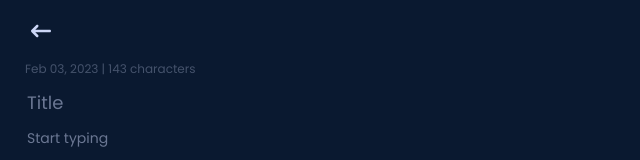
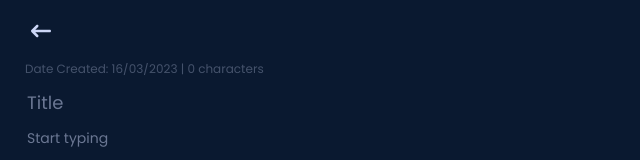
Before and after one commit to barreyrojohnmiko/RJSNotes, a React (Create React App) app: page / in a window 1280 px wide. Both pictures are taken after a click on the element 640 px from the left and 240 px from the top of the page. Shown: the top 160 px of the page, without its empty margins (0-640 px from the left). Built offline with nearby package versions, Linux system fonts and the light colour scheme.

Commit message:
added timestamp date format

```diff
--- a/src/components/AddNote.tsx
+++ b/src/components/AddNote.tsx
@@ -7,9 +7,10 @@ import { FontAwesomeIcon } from "@fortawesome/react-fontawesome";
 
 import { useDispatch, useSelector } from "react-redux";
 import {
+  setTitleText,
+  setContentText,
+  setTimestamp,
   setCharactersCount,
-  setContentText,
-  setTitleText,
 } from "../redux/components/AddNote/action";
 
 const AddNote = () => {
@@ -53,6 +54,28 @@ const AddNote = () => {
     }
   }, []);
 
+  // Set the timestamp if it doesn't exist
+  useEffect(() => {
+    if (!timestamp) {
+      const storedTimestamp = localStorage.getItem("GUID");
+      if (storedTimestamp) {
+        dispatch(setTimestamp(storedTimestamp));
+      } else {
+        const newTimestamp = new Date().toISOString();
+        dispatch(setTimestamp(newTimestamp));
+        localStorage.setItem("GUID", newTimestamp);
+      }
+    }
+  }, [timestamp, dispatch]);
+
+  const formatDate = (timestamp: any) => {
+    const date = new Date(timestamp);
+    const day = date.toLocaleDateString("en-GB", { day: "2-digit" });
+    const month = date.toLocaleDateString("en-GB", { month: "2-digit" });
+    const year = date.toLocaleDateString("en-GB", { year: "numeric" });
+    return `${day}/${month}/${year}`;
+  };
+
   // Update local storage whenever the data changes
   useEffect(() => {
     localStorage.setItem("titleText", titleText);
@@ -78,7 +101,9 @@ const AddNote = () => {
       </div>
 
       <div className="add-note-body">
-        <div className="add-note-details-font"> {timestamp} | {charactersCount} characters </div>
+        <div className="add-note-details-font">
+          Date Created: {formatDate(timestamp)} | {charactersCount} characters
+        </div>
         <input
           type="text"
           className="add-note-title-font-settings add-note-text-field"
--- a/src/redux/components/AddNote/reducers.jsx
+++ b/src/redux/components/AddNote/reducers.jsx
@@ -8,8 +8,8 @@ import {
 const initialState = {
   titleText: "",
   contentText: "",
-  timestamp: "Feb 03, 2023",
-  charactersCount: "143",
+  timestamp: null,
+  charactersCount: 0,
 };
 
 const addNoteReducers = (state = initialState, action) => {
```
